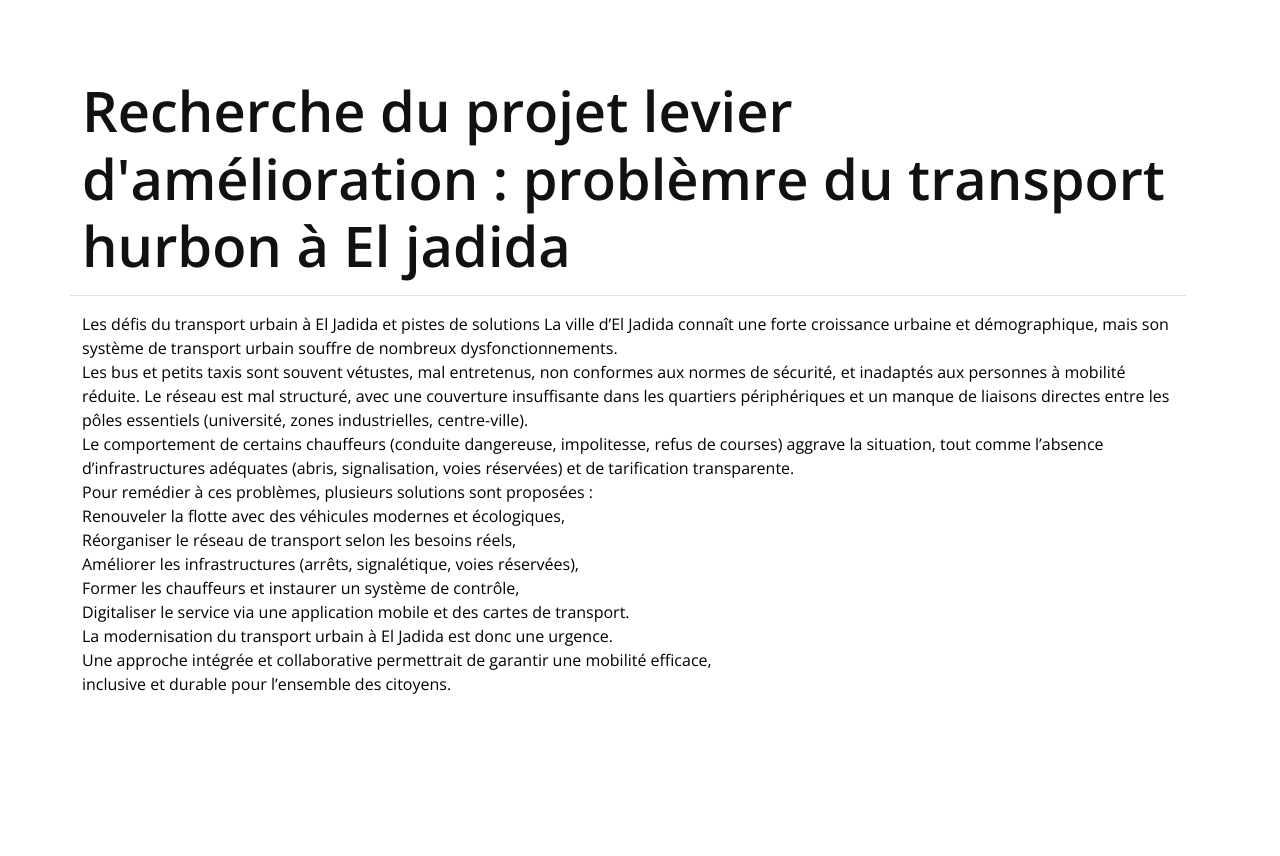
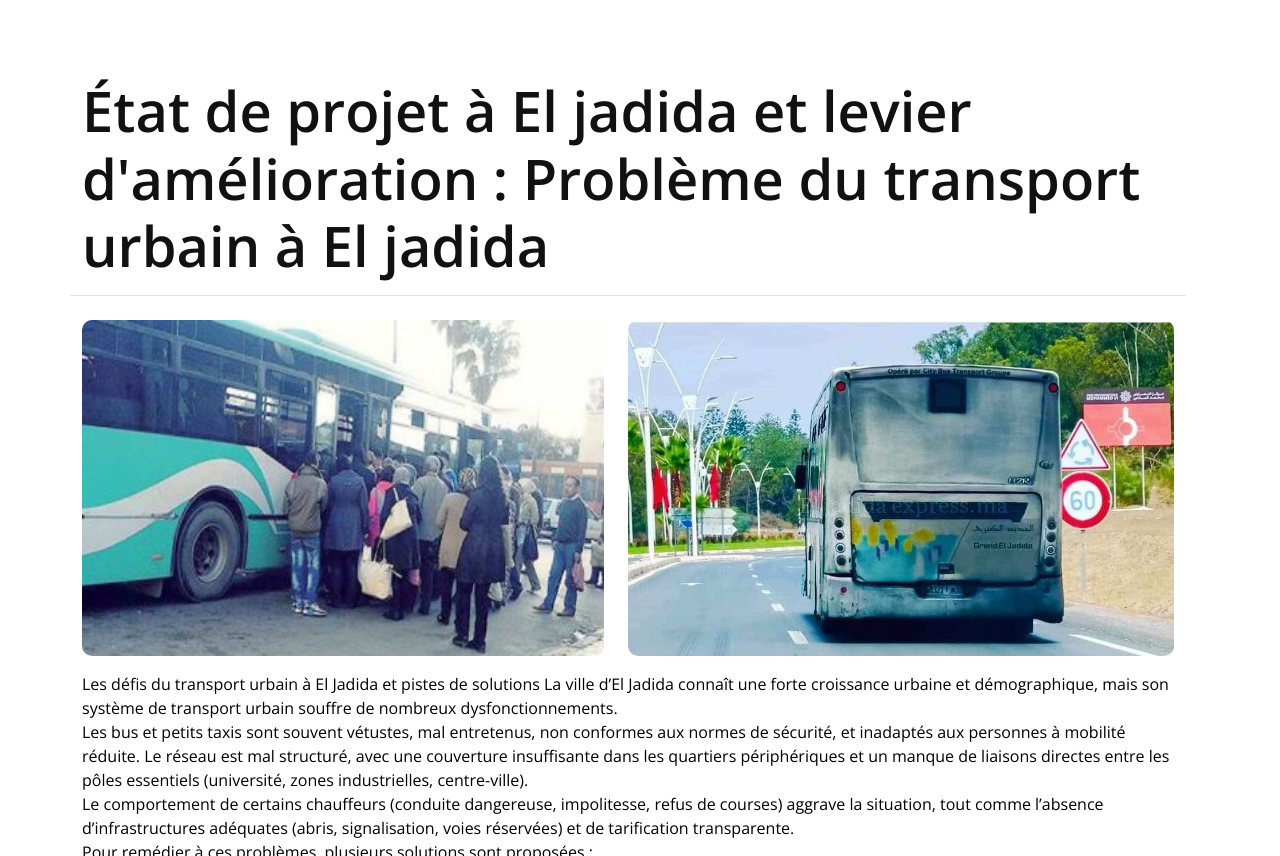
Before and after one commit to saad499/sitestatique, a plain HTML site: page odd.html in a window 1280 px wide. Shown: the part 1952-2808 px from the top of the page. Before the commit the page ends 2760 px from the top, so only its background shows below. Drawn offline with nearby package versions, Linux system fonts and the light colour scheme.

Commit message:
odd transport a el jadida urbain

```diff
--- a/odd.html
+++ b/odd.html
@@ -248,12 +248,12 @@
                     </div>
                     <div class="row g-4">
                         <div class="border-bottom py-3">
-                            <a href="#" class="display-4 text-dark mb-0 link-hover">Recherche du projet levier d'amélioration : problèmre du transport hurbon à  El jadida</a>
-                        </div><!--
+                            <a href="#" class="display-4 text-dark mb-0 link-hover">État de projet à El jadida et levier d'amélioration : Problème du transport urbain à El jadida</a>
+                        </div>
                         <div class="d-flex gap-4 position-relative overflow-hidden rounded">
-                            <img src="img/lab11.jpeg" class="img-fluid rounded w-50" alt="">
-                            <img src="img/lab12.jpeg" class="img-fluid rounded w-50" alt="">
-                        </div>-->
+                            <img src="img/transport1.jpeg" class="img-fluid rounded w-50" alt="">
+                            <img src="img/transport2.jpeg" class="img-fluid rounded w-50" alt="">
+                        </div>
 
 
 
```
Also changed, not shown: img/transport1.jpeg (added), img/transport2.jpeg (added).
